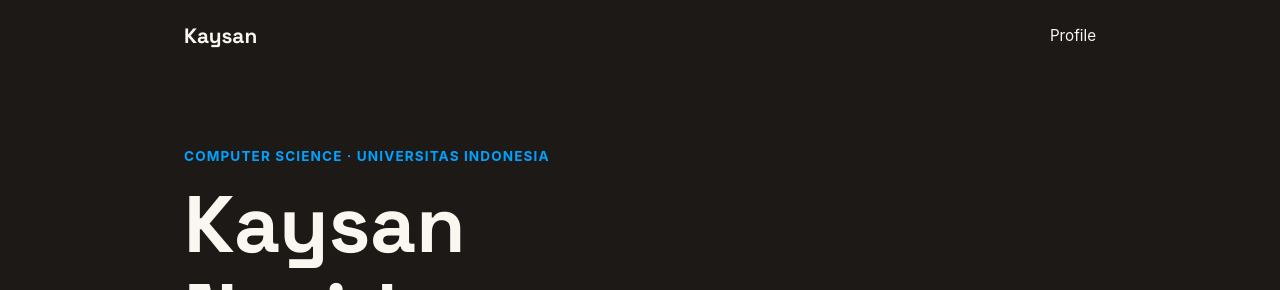
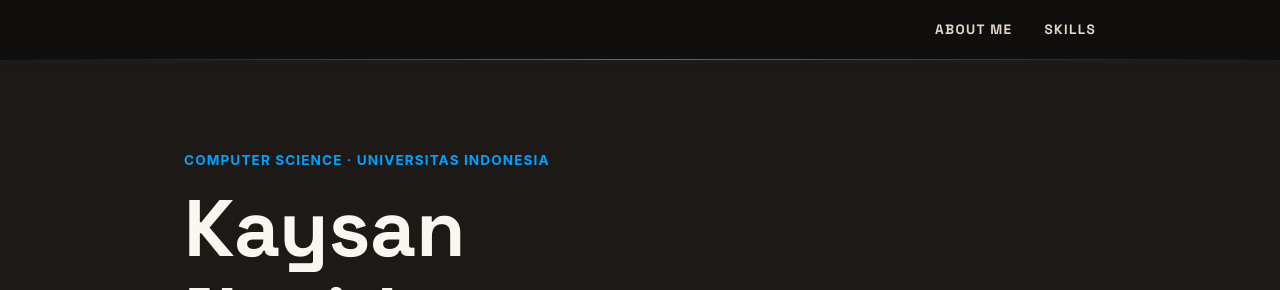
Before and after one commit to nalkq/myportofolio, a Django app: page / in a window 1280 px wide. Shown: the top 290 px of the page. Run offline with Django 5.2, Linux system fonts and the light colour scheme.

Commit message:
feat: update header style and add interactive scroll effects

```diff
--- a/static/css/style.css
+++ b/static/css/style.css
@@ -33,33 +33,70 @@ h1, .brand {
 }
 
 .site-header {
-    border-bottom: 1px solid var(--ink);
+    position: fixed;
+    top: 0;
+    left: 0;
+    width: 100%;
+    z-index: 1000;
+    background-color: rgba(13, 12, 11, 0.8);
+    backdrop-filter: blur(10px);
+    -webkit-backdrop-filter: blur(10px);
+    padding: 1.2rem 0;
+    border-bottom: none;
+}
+
+header.site-header::after {
+    content: "";
+    position: absolute;
+    bottom: 0;
+    left: 0;
+    width: 100%;
+    height: 1.5px;
+    background: linear-gradient(
+        90deg,
+        rgba(0, 162, 255, 0) 0%,
+        rgba(0, 162, 255, 0.8) 50%,
+        rgba(0, 162, 255, 0) 100%
+    );
+    box-shadow: 0 1px 8px rgba(0, 162, 255, 0.3);
 }
 
 .site-header .container {
     display: flex;
     justify-content: space-between;
     align-items: center;
-    padding: 1.25rem 1.5rem;
 }
 
 .brand {
-    font-size: 1.3rem;
+    display: inline-flex;
+    align-items: center;
+    text-decoration: none;
+}
+
+.nav-menu {
+    display: flex;
+    gap: 2.2rem;
+}
+
+.nav-link {
+    font-family: "Space Grotesk", -apple-system, sans-serif;
+    font-size: 0.85rem;
     font-weight: 700;
-    color: var(--paper);
+    text-transform: uppercase;
+    letter-spacing: 0.1em;
+    color: #e3d9c9;
     text-decoration: none;
+    transition: all 0.2s ease;
+}
+
+.nav-link:hover {
+    color: #00a2ff;
+    text-shadow: 0 0 8px rgba(0, 162, 255, 0.6);
 }
 
 .site-header nav {
     display: flex;
     gap: 2rem;
-}
-
-.site-header nav a {
-    color: var(--paper);
-    text-decoration: none;
-    font-size: 0.95rem;
-    transition: color 0.2s ease;
 }
 
 .site-header nav a:hover {
@@ -68,6 +105,7 @@ h1, .brand {
 
 .hero {
     padding: 4.5rem 0 5rem;
+    padding-top: 150px;
 }
 
 .hero-grid {
--- a/templates/index.html
+++ b/templates/index.html
@@ -11,16 +11,18 @@
 </head>
 <body>
     <header class="site-header">
-        <div class="container">
-            <a href="#profile" class="brand">Kaysan</a>
-            <nav>
-                <a href="#profile">Profile</a>
+        <div class="container header-container">
+            <a href="#" class="brand"></a>
+
+            <nav class="nav-menu">
+                <a href="#about-me" class="nav-link">About Me</a>
+                <a href="#skills" class="nav-link">Skills</a>
             </nav>
         </div>
     </header>
 
     <main>
-        <section class="hero" id="profile">
+        <section class="hero" id="about-me">
             <div class="container hero-grid">
                 <div class="hero-identity">
                     <p class="hero-kicker">Computer Science &middot; Universitas Indonesia</p>
@@ -74,7 +76,7 @@
         <section class="skills-section container">
             <h2 class="section-title">Skills</h2>
 
-            <div class="editor-container">
+            <div class="editor-container" id="skills">
                 <input type="radio" id="tab-cp" name="editor-tabs" checked hidden>
                 <input type="radio" id="tab-cpp" name="editor-tabs" hidden>
                 <input type="radio" id="tab-ps" name="editor-tabs" hidden>
```
